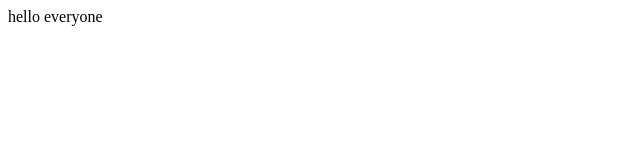
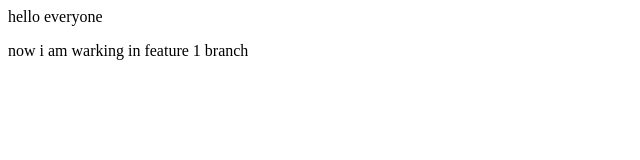
Before and after one commit to SagarMishraDev/localrepo, a plain HTML site: page index.html in a window 1280 px wide. Shown: the whole page, without its empty margins (0-640 px from the left). Drawn offline with Linux system fonts and the light colour scheme.

Commit message:
now i add somthing in my feature one branch

```diff
--- a/index.html
+++ b/index.html
@@ -1 +1,2 @@
 <p>hello everyone </p>
+<p>now i am warking in feature 1 branch </p>
```
